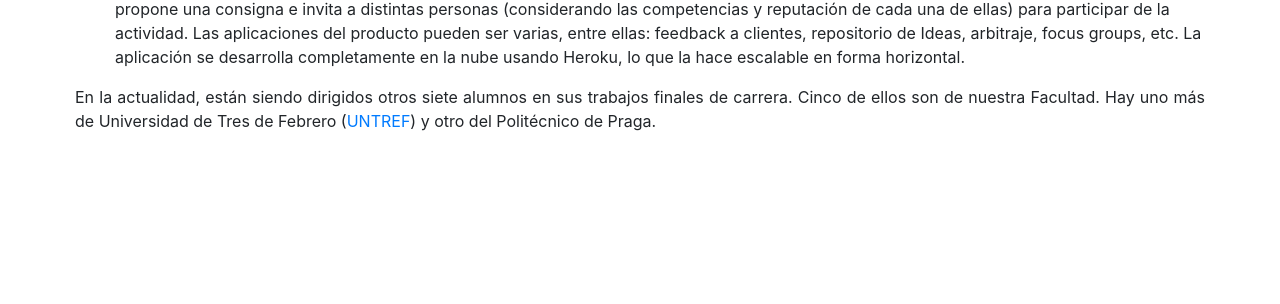
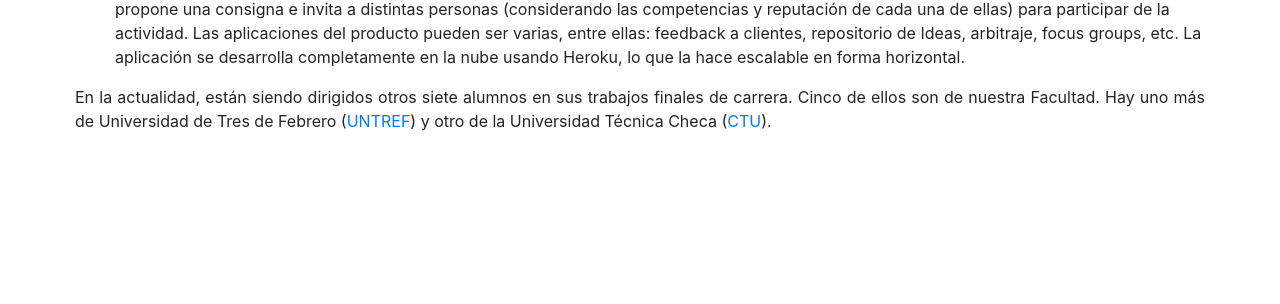
Before and after one commit to limetfiuba/limetfiuba.github.io, a Jekyll site: the page built from trabajos/index.html, in a window 1280 px wide. Shown: the part 497-801 px from the top of the page. Built offline with Jekyll 4.4.1, drawn with Linux system fonts in a browser that asks for light colours; nearby versions of some CDN libraries.

```diff
--- a/trabajos/index.html
+++ b/trabajos/index.html
@@ -14,5 +14,5 @@
     <li>Trabajo Profesional de Jimena Tapia y Gonzalo Velasco, 2015-2017, en conjunto con el co-tutor Ing. Pablo Tortorella, cuyo tema es el desarrollo de la aplicación “Brainstorming.io”. Se trata de una aplicación web que busca capturar el nicho de mercado que surge de la necesidad de organizar, compartir, contrastar y definir la información de utilidad para la solución de problemas puntuales en forma colaborativa entre las personas participantes de una reunión. Esta información se presenta en forma de ideas de los participantes, que por falta de una herramienta de gestión, se puedan perder y desaprovechar. La aplicación brindará el espacio virtual para permitir crear ideas en equipo. Un anfitrión propone una consigna e invita a distintas personas (considerando las competencias y reputación de cada una de ellas) para participar de la actividad. Las aplicaciones del producto pueden ser varias, entre ellas: feedback a clientes, repositorio de Ideas, arbitraje, focus groups, etc. La aplicación se desarrolla completamente en la nube usando Heroku, lo que la hace escalable en forma horizontal.</li>
 </ul>
 
-<p>En la actualidad, están siendo dirigidos otros siete alumnos en sus trabajos finales de carrera. Cinco de ellos son de nuestra Facultad. Hay uno más de Universidad de Tres de Febrero (<a href="https://www.untref.edu.ar/carrera/ingenieria-en-computacion">UNTREF</a>) y otro del Politécnico de Praga.</p>
+<p>En la actualidad, están siendo dirigidos otros siete alumnos en sus trabajos finales de carrera. Cinco de ellos son de nuestra Facultad. Hay uno más de Universidad de Tres de Febrero (<a href="https://www.untref.edu.ar/carrera/ingenieria-en-computacion">UNTREF</a>) y otro de la Universidad Técnica Checa (<a href="https://www.cvut.cz/en">CTU</a>).</p>
 <p>
```
